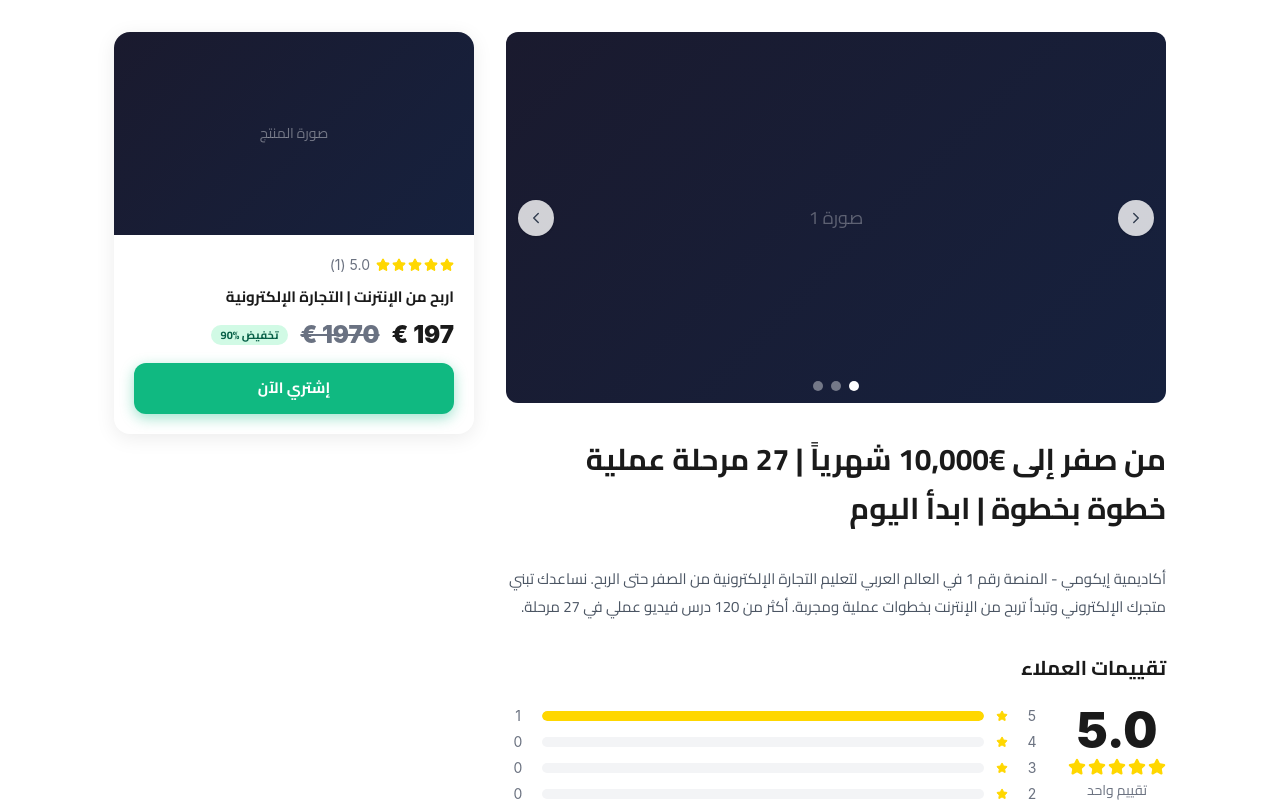
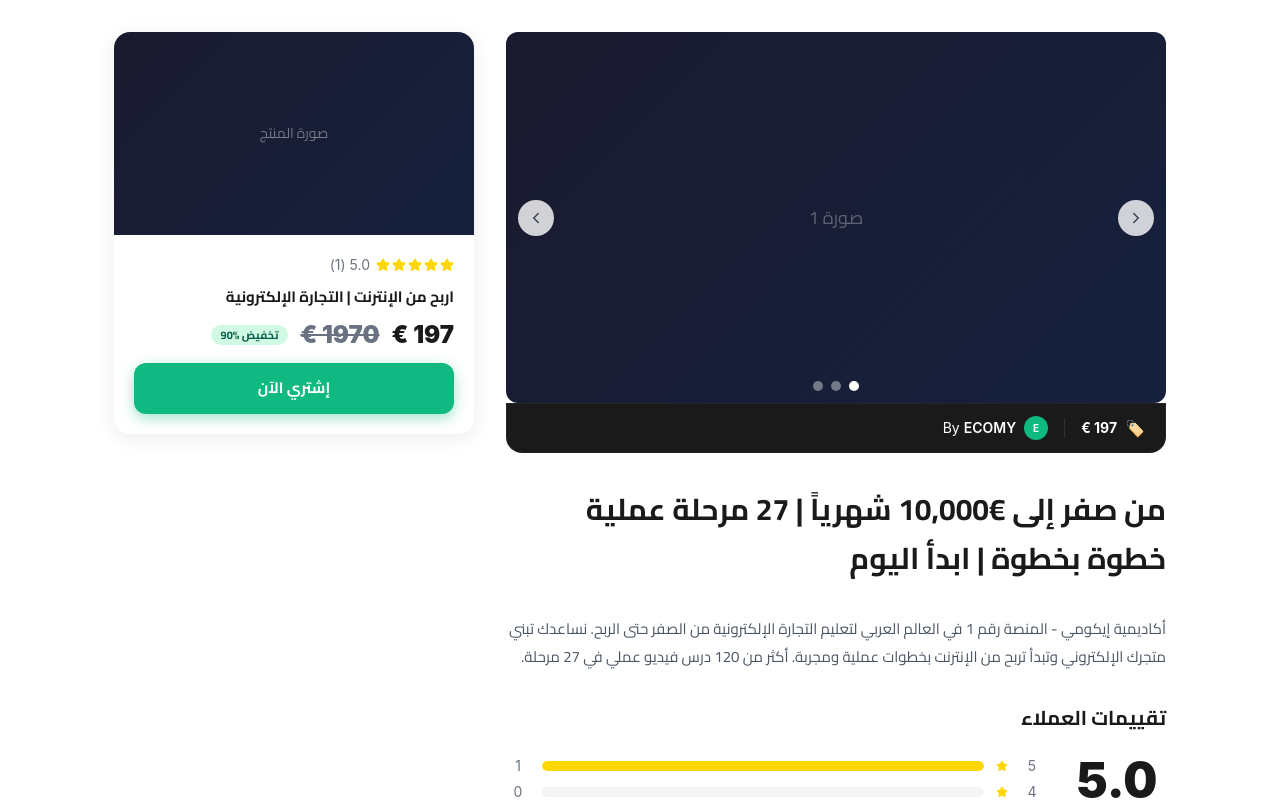
Before and after one commit to hamzabarah/-lexmo-saas-ai, a Next.js app: page / in a window 1280 px wide. Shown: the top 802 px of the page. Built offline with nearby package versions, Linux system fonts and the light colour scheme.

Commit message:
feat: add Whop-style badge bar under carousel (price + By ECOMY)
Co-Authored-By: Claude Opus 4.6 <noreply@anthropic.com>

```diff
--- a/app/page.tsx
+++ b/app/page.tsx
@@ -77,6 +77,24 @@ export default function Home() {
                     className={`w-2.5 h-2.5 rounded-full transition ${currentSlide === s ? 'bg-white' : 'bg-white/40'}`}
                   />
                 ))}
+              </div>
+            </div>
+
+            {/* === Badge bar under carousel === */}
+            <div className="flex items-center bg-[#1a1a1a] border border-white/5 rounded-b-2xl -mt-8 py-3 px-5">
+              {/* Price */}
+              <div className="flex items-center gap-2">
+                <span className="text-base">🏷️</span>
+                <span className="text-white text-sm font-bold" style={{ fontFamily: 'Inter, system-ui, sans-serif' }}>197 €</span>
+              </div>
+              {/* Divider */}
+              <div className="w-px h-5 bg-white/10 mx-4" />
+              {/* By ECOMY */}
+              <div className="flex items-center gap-2">
+                <div className="w-6 h-6 rounded-full bg-[#10B981] flex items-center justify-center overflow-hidden">
+                  <span className="text-white text-[10px] font-bold" style={{ fontFamily: 'Inter, system-ui, sans-serif' }}>E</span>
+                </div>
+                <span className="text-white text-sm" style={{ fontFamily: 'Inter, system-ui, sans-serif' }}>By <span className="font-semibold">ECOMY</span></span>
               </div>
             </div>
 
```
